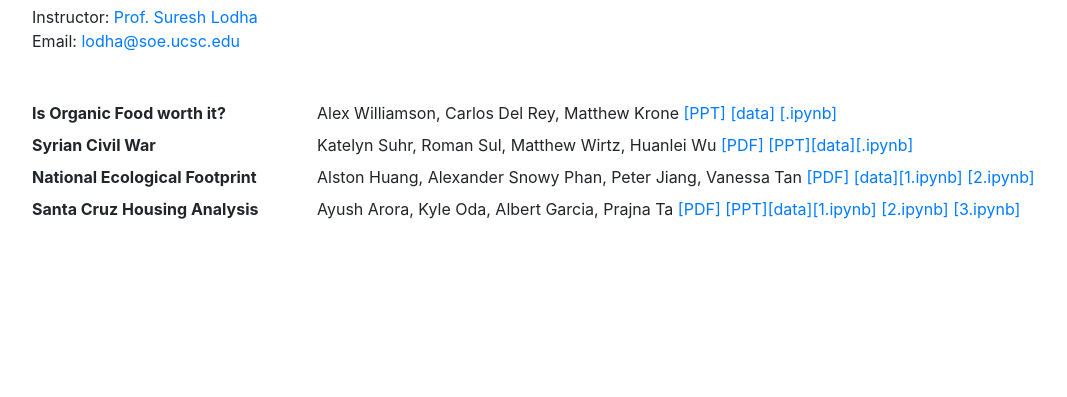
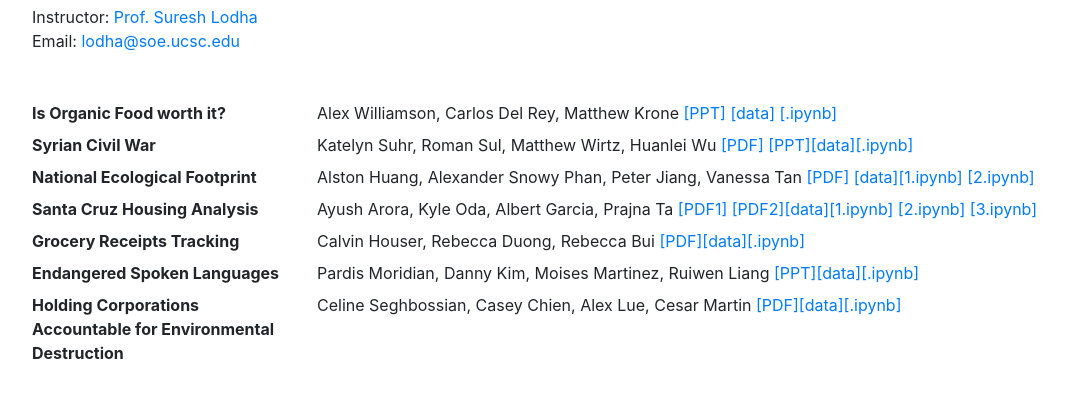
Before and after one commit to sureshlodha/CMPS184_Spring2019, a plain HTML site: page index.html in a window 1280 px wide. Shown: the part 93-490 px from the top of the page, without its empty margins (53-1120 px from the left). Drawn offline with nearby package versions, Linux system fonts and the light colour scheme; a script that the page names is missing.

Commit message:
added more projects

```diff
--- a/index.html
+++ b/index.html
@@ -36,7 +36,13 @@
           <dt class="col-sm-3">National Ecological Footprint</dt>
           <dd class="col-sm-9">Alston Huang, Alexander Snowy Phan, Peter Jiang, Vanessa Tan <a href="eco_footprint/eco_footprint.pdf" target="blank">[PDF]</a> <a href="eco_footprint/eco_footprint.zip" target="blank">[data]</a><a href="eco_footprint/1.ipynb" target="blank">[1.ipynb]</a> </a><a href="eco_footprint/2.ipynb" target="blank">[2.ipynb]</a></dd>
           <dt class="col-sm-3">Santa Cruz Housing Analysis</dt>
-          <dd class="col-sm-9">Ayush Arora, Kyle Oda, Albert Garcia, Prajna Ta <a href="santa_cruz_housing/santa_cruz_housing.pdf" target="blank">[PDF]</a> <a href="santa_cruz_housing/santa_cruz_housing_study.pdf" target="blank">[PPT]</a><a href="santa_cruz_housing/data.zip" target="blank">[data]</a><a href="santa_cruz_housing/trulia_pre_processing.ipynb" target="blank">[1.ipynb]</a> </a><a href="santa_cruz_housing/FoliumFinalProject.ipynb" target="blank">[2.ipynb]</a> <a href="santa_cruz_housing/visualizations.ipynb" target="blank">[3.ipynb]</a></dd>
+          <dd class="col-sm-9">Ayush Arora, Kyle Oda, Albert Garcia, Prajna Ta <a href="santa_cruz_housing/santa_cruz_housing.pdf" target="blank">[PDF1]</a> <a href="santa_cruz_housing/santa_cruz_housing_study.pdf" target="blank">[PDF2]</a><a href="santa_cruz_housing/data.zip" target="blank">[data]</a><a href="santa_cruz_housing/trulia_pre_processing.ipynb" target="blank">[1.ipynb]</a> </a><a href="santa_cruz_housing/FoliumFinalProject.ipynb" target="blank">[2.ipynb]</a> <a href="santa_cruz_housing/visualizations.ipynb" target="blank">[3.ipynb]</a></dd>
+          <dt class="col-sm-3">Grocery Receipts Tracking</dt>
+          <dd class="col-sm-9">Calvin Houser, Rebecca Duong, Rebecca Bui <a href="grocery_receipts/grocery_receipts.pdf" target="blank">[PDF]</a><a href="grocery_receipts/grocery_receipts.zip" target="blank">[data]</a><a href="grocery_receipts/grocery_receipts.ipynb" target="blank">[.ipynb]</a></dd>
+          <dt class="col-sm-3">Endangered Spoken Languages</dt>
+          <dd class="col-sm-9">Pardis Moridian, Danny Kim, Moises Martinez, Ruiwen Liang <a href="endangered_languages/endangered_languages.pptx" target="blank">[PPT]</a><a href="endangered_languages/endangered_languages.zip" target="blank">[data]</a><a href="endangered_languages/ipynb.zip" target="blank">[.ipynb]</a></dd>
+          <dt class="col-sm-3">Holding Corporations Accountable for Environmental Destruction</dt>
+          <dd class="col-sm-9">Celine Seghbossian, Casey Chien, Alex Lue, Cesar Martin <a href="housing/housing.pdf" target="blank">[PDF]</a><a href="housing/housing.zip" target="blank">[data]</a><a href="housing/ipynb.zip" target="blank">[.ipynb]</a></dd>
       </dl>
 
     </div> <!-- /container -->
```
Also changed, not shown: 9 other files.
